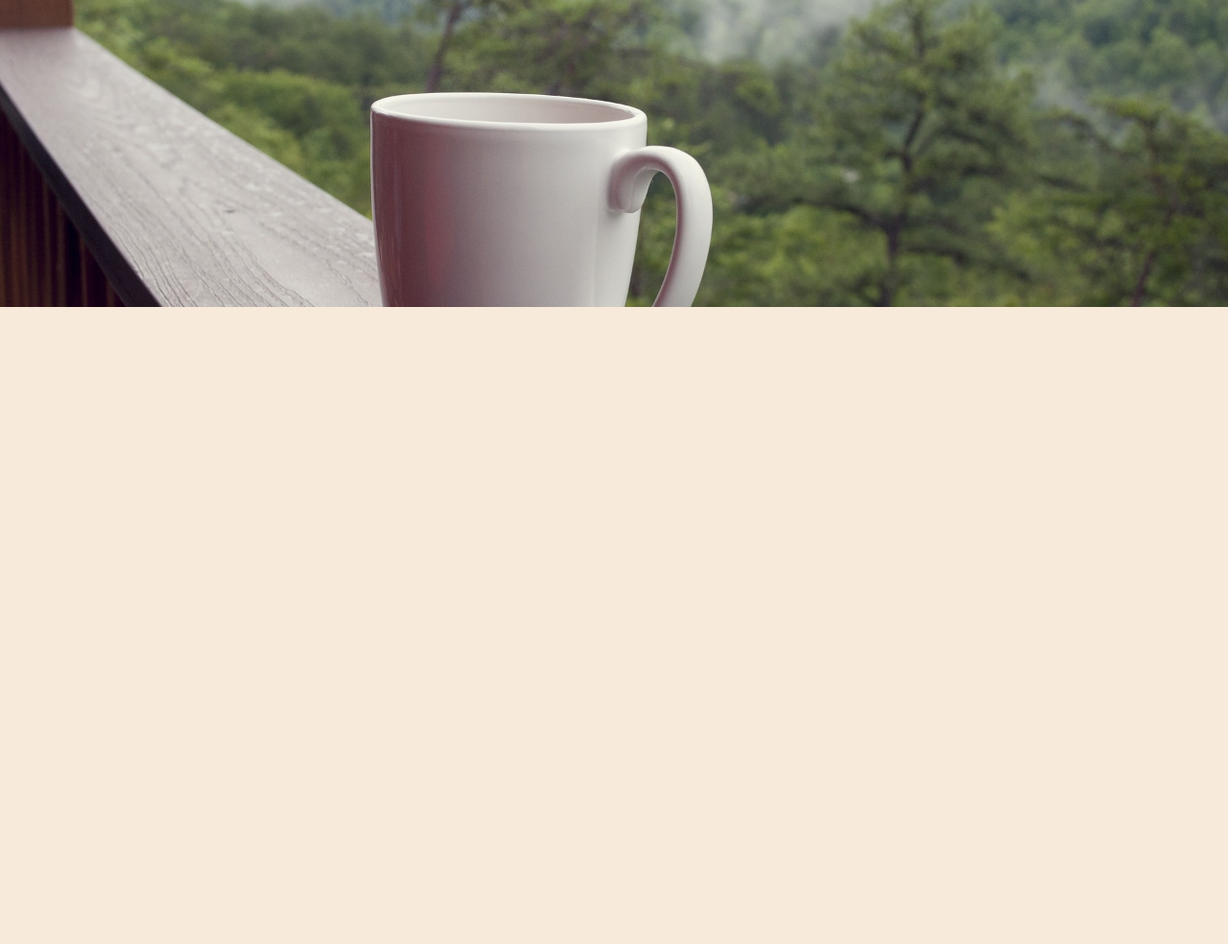
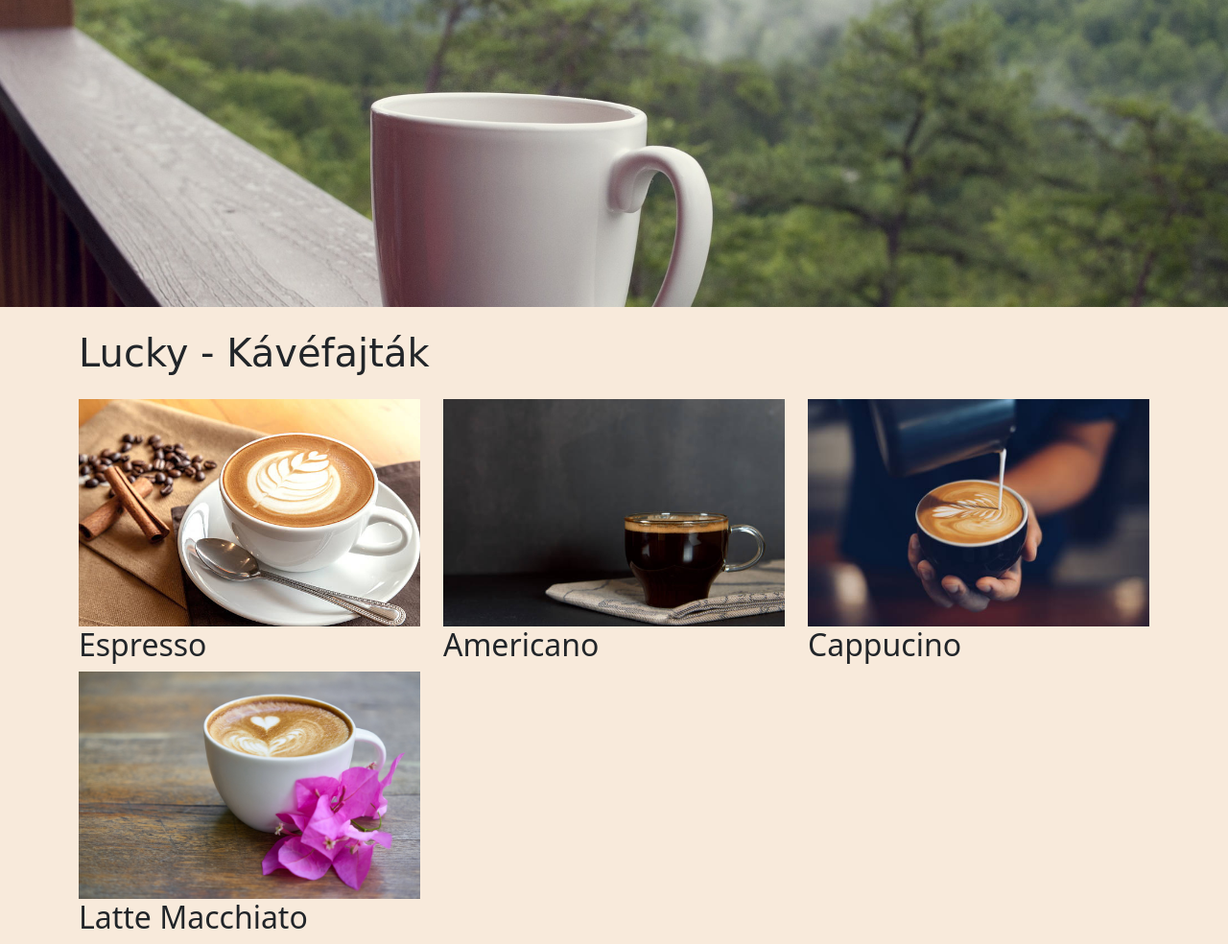
Before and after one commit to mszrsakos/Lucky-kavezo, a plain HTML site: page index.html in a window 1280 px wide. Shown: the part 80-1064 px from the top of the page at 96% size. Before the commit the page ends 800 px from the top, so only its background shows below. Drawn offline with nearby package versions, Linux system fonts and the light colour scheme; a web font is replaced by a local one.

Commit message:
kavefajgtak

```diff
--- a/index.html
+++ b/index.html
@@ -1,13 +1,16 @@
 <!DOCTYPE html>
 <html lang="hu">
+
 <head>
     <meta charset="UTF-8">
     <meta http-equiv="X-UA-Compatible" content="IE=edge">
     <meta name="viewport" content="width=device-width, initial-scale=1.0">
-    <link href="https://cdn.jsdelivr.net/npm/bootstrap@5.3.0-alpha3/dist/css/bootstrap.min.css" rel="stylesheet" integrity="sha384-KK94CHFLLe+nY2dmCWGMq91rCGa5gtU4mk92HdvYe+M/SXH301p5ILy+dN9+nJOZ" crossorigin="anonymous">
+    <link href="https://cdn.jsdelivr.net/npm/bootstrap@5.3.0-alpha3/dist/css/bootstrap.min.css" rel="stylesheet"
+        integrity="sha384-KK94CHFLLe+nY2dmCWGMq91rCGa5gtU4mk92HdvYe+M/SXH301p5ILy+dN9+nJOZ" crossorigin="anonymous">
     <link rel="stylesheet" href="lucky.css">
     <title>Lucky - Kávézó</title>
 </head>
+
 <body>
     <nav class="container-fluid">
         <div class="row">
@@ -24,5 +27,40 @@
         </div>
     </nav>
     <div class="banner"></div>
+
+    <div class="container">
+        <div class="row">
+            <div class="col-12">
+                <h1 class="my-4">Lucky - Kávéfajták</h1>
+            </div>
+        </div>
+        <div class="row">
+            <div class="col-lg-4">
+                <div class="kave">
+                    <img src="./imgs/espresso.png" alt="" class="img-fluid">
+                    <h2>Espresso</h2>
+                </div>
+            </div>
+            <div class="col-lg-4">
+                <div class="kave">
+                    <img src="./imgs/americano.png" alt="" class="img-fluid">
+                    <h2>Americano</h2>
+                </div>
+            </div>
+            <div class="col-lg-4">
+                <div class="kave">
+                    <img src="./imgs/cappuccino.png" alt="" class="img-fluid">
+                    <h2>Cappucino</h2>
+                </div>
+            </div>
+            <div class="col-lg-4">
+                <div class="kave">
+                    <img src="./imgs/latte.png" alt="" class="img-fluid">
+                    <h2>Latte Macchiato</h2>
+                </div>
+            </div>
+        </div>
+    </div>
 </body>
+
 </html>
```
